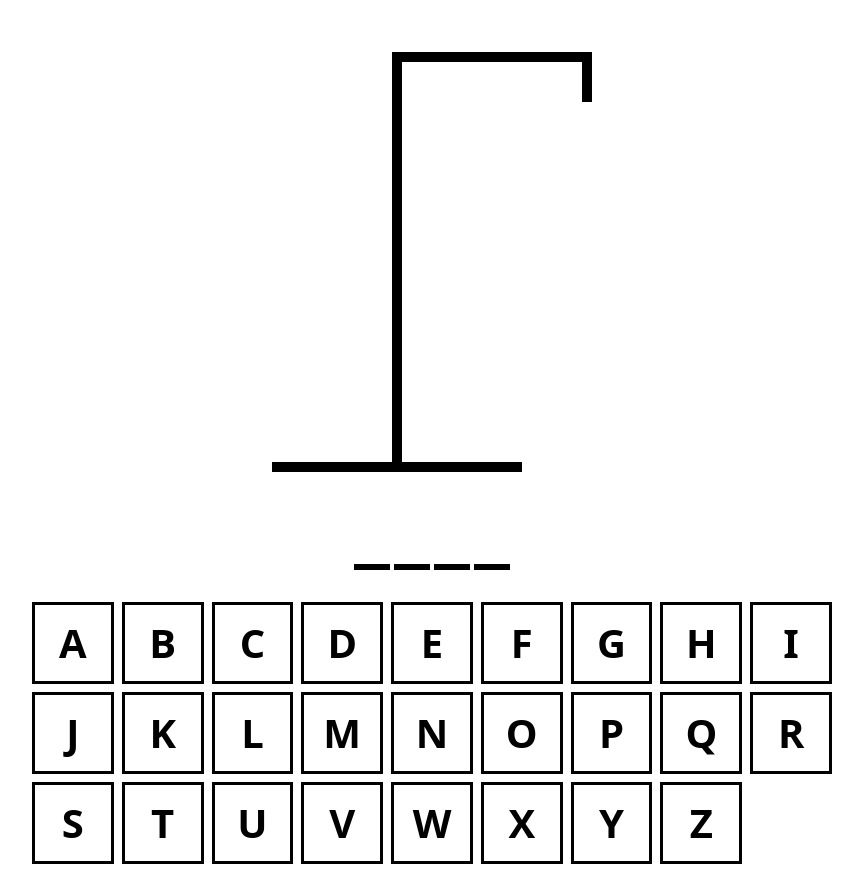
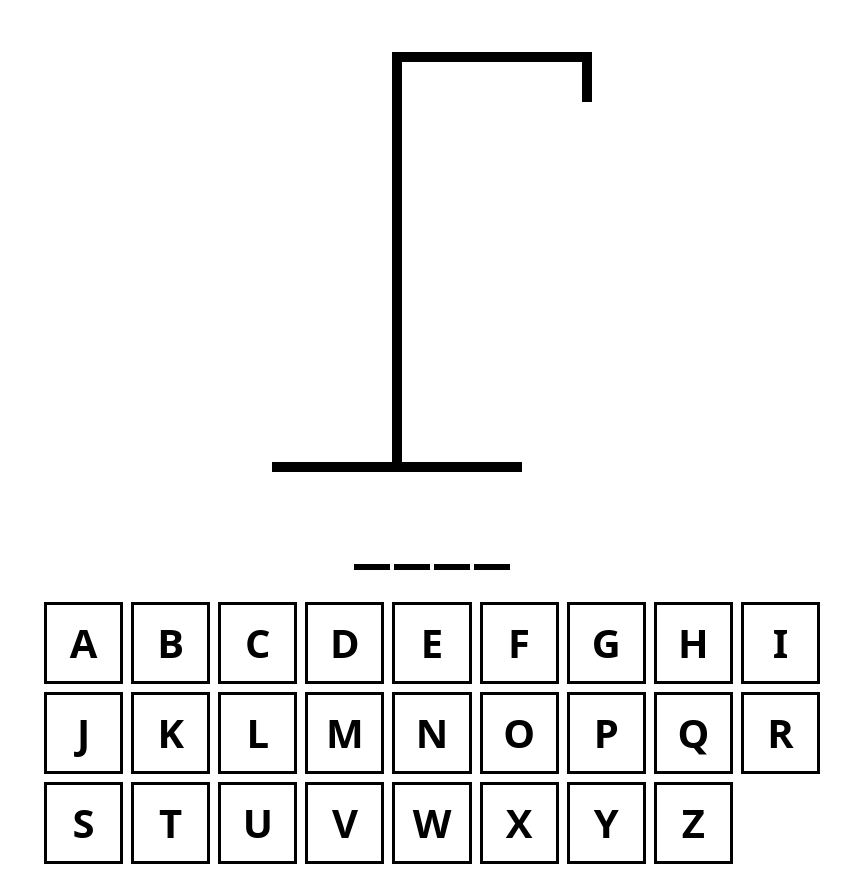
Before and after one commit to KongPobW/Hangman, a React (Create React App) app: page / in a window 1280 px wide. Shown: the whole page, without its empty margins (208-1071 px from the left). Built offline with nearby package versions, Linux system fonts and the light colour scheme.

Commit message:
add margin

```diff
--- a/src/components/HangmanKeyboard.tsx
+++ b/src/components/HangmanKeyboard.tsx
@@ -36,7 +36,7 @@ type HangmanKeyboardProps = {
 
 function HangmanKeyboard({ addGuessLetter, activeLetters, disabled = false, inactiveLetters }: HangmanKeyboardProps) {
     return (
-        <div className="grid gap-[0.5rem]" style={{ gridTemplateColumns: "repeat(auto-fit, minmax(75px, 1fr))" }}>
+        <div className="grid gap-[0.5rem] mx-3" style={{ gridTemplateColumns: "repeat(auto-fit, minmax(75px, 1fr))" }}>
             {KEYS.map(key => {
                 const isActive = activeLetters.includes(key);
                 const isInactive = inactiveLetters.includes(key);
```
Also changed, not shown: 1 other file (tests, documents, lock files or other folders).
